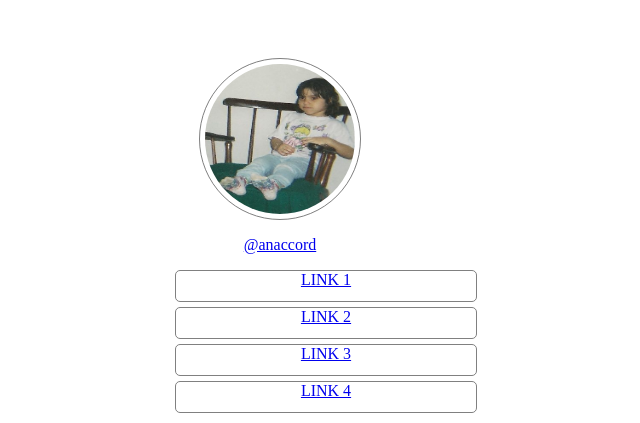
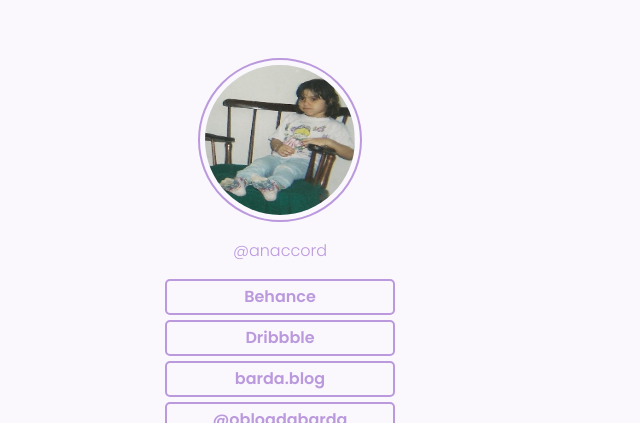
Before and after one commit to anasilveira9787/Desafio-Discover-Social-Tree, a plain HTML site: page index.html in a window 1280 px wide. Shown: the top 423 px of the page, without its empty margins (368-1008 px from the left). Drawn offline with Linux system fonts and the light colour scheme.

Commit message:
Atualização do desafio: estilos de CSS incluídos

```diff
--- a/index.html
+++ b/index.html
@@ -5,26 +5,27 @@
   <meta http-equiv="X-UA-Compatible" content="IE=edge">
   <meta name="viewport" content="width=device-width, initial-scale=1.0">
   <link rel="stylesheet" href="style.css">
-  <title>Ana's Social Tree </title>
+  <title>Ana's Social Tree</title>
 </head>
 <body>
+<div id="container">
   <div id="perfil">
-    <div id="profile-pic"><img src="assets/profile-ana.jpg" alt=""></div>
-    <p><a href="http://www.instagram.com/anaccord">@anaccord</a></p>
+    <img src="assets/profile-ana.jpg" alt="">
+    <p><a href="http://www.instagram.com/anaccord" title="Siga @anaccord no Instagram" target="_blank">@anaccord</a></p>
+  </div>
+  <ul id="linktree">
+      <li><a href="https://www.behance.net/anaccord" title="Meu portfolio no Behance" target="_blank">Behance</a></li>
+      <li><a href="https://dribbble.com/anaccord" title="Últimos projetos do Dribbble" target="_blank">Dribbble</a></li>
+      <li><a href="http://www.barda.blog" title="Site da barda" target="_blank">barda.blog</a></li>
+      <li><a href="http://www.instagram.com/oblogdabarda" title="Siga @oblogdabarda no Instagram" target="_blank">@oblogdabarda</a></li>
+  </ul>
 
-    <ul id="linktree">
-      <li><a href="#">LINK 1</a></li>
-      <li><a href="#">LINK 2</a></li>
-      <li><a href="#">LINK 3</a></li>
-      <li><a href="#">LINK 4</a></li>
-    </ul>
-
-    <ul id="icons">
-      <li><a href="#"><img src="assets/instagram.svg"></a></li>
-      <li><a href="#"><img src="assets/linkedin.svg"></a></li>
-      <li><a href="#"><img src="assets/github.svg"></a></li>
-    </ul>
-  </div>
+  <ul id="icons">
+      <li><a href="http://www.instagram.com/anaccord" title="Siga @anaccord no Instagram" target="_blank"><img src="assets/instagram.svg"></a></li>
+      <li><a href="https://www.linkedin.com/in/anaccord/" title="Me adicione no Linkedin" target="_blank"><img src="assets/linkedin.svg"></a></li>
+      <li><a href="https://github.com/anasilveira9787" title="Últimos projetos no Github" target="_blank"><img src="assets/github.svg"></a></li>
+  </ul>
+</div>
 
 </body>
 </html>
--- a/style.css
+++ b/style.css
@@ -1,51 +1,87 @@
-body{
-  width: 100vw;
+@import url('https://fonts.googleapis.com/css2?family=Poppins:wght@300;600&display=swap');
+
+:root {
+  --body-bg-color: #FAF7FD;
+  --purple: #BB99DD;
 }
 
-#perfil{
+body {
+  width: 100vw;
+  background: var(--body-bg-color);
+}
+
+a {
+  font-size: 16px;
+  text-decoration: none;
+  font-family: 'Poppins', sans-serif;
+  color: var(--purple);
+  font-weight: 600;
+}
+
+a:hover {
+  text-decoration: underline;
+}
+
+#container {
+  width: 300px;
+  margin: 0 auto;
+}
+
+#perfil {
   padding-top: 50px;
   width: 300px;
   margin: 0 auto;
-  text-align: center;
 }
 
-#profile-pic {
+#perfil img {
 margin: 0 auto;
 border-radius: 50%;
-border: 1px solid grey;
+border: 2px solid var(--purple);
 padding: 5px;
 width: 150px;
 height: 150px;
+display: block;
 }
 
-#profile-pic img{
+#perfil a {
+  margin: 0 auto;
+  display: block;
+  font-weight: 300;
+  text-align: center;
+  }
+
+#profile-pic img {
   border-radius: 50%;
   width: 150px;
   height: 150px;
 }
 
-#perfil p a{
-  text-align: center;
+ul {
+  list-style: none;
+  padding: 0;
+  width: 80%;
+  margin: 0 auto;
 }
 
-ul {
-  list-style: none;
-  width: 300px;
+#linktree li {
+  border: 2px solid var(--purple);
+  border-radius: 5px;
+  text-align: center;
+  vertical-align: middle;
+  line-height: 2em;
+  margin: 5px;
 }
 
-#linktree li{
-  width: 100%;
-  height: 30px;
-  border: 1px solid grey;
-  border-radius: 5px;
-  text-align: center;
-  margin: 5px;
+
+#icons {
+  margin-top: 40px;
+  display: flex;
+  justify-content: center;
+}
+
+#icons li {
+  display: inline;
+  width: 24px;
+  height: 24px;
+  margin:  10px;
   }
-
-
-#icons li{
-  display: inline;
-  width: 10px;
-  height: 10px;
-  margin: 10px;
-  }
```
